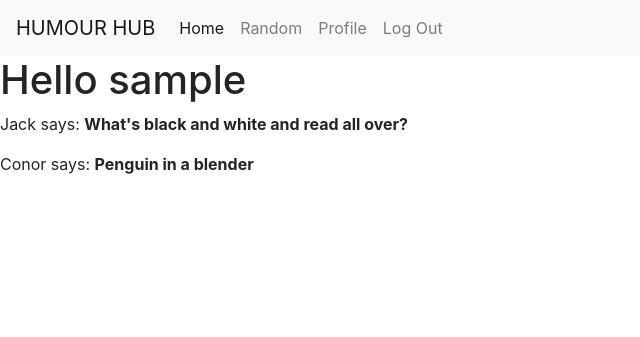
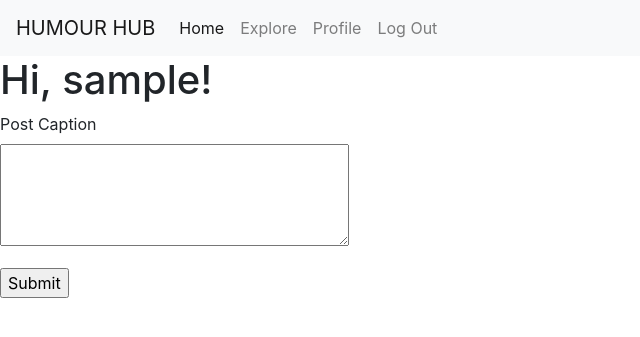
Before and after one commit to louisboswell/loungr, a Flask app: page / in a window 1280 px wide. Shown: the top 337 px of the page, without its empty margins (0-640 px from the left). Run offline with Flask 2, Linux system fonts and the light colour scheme; the visitor is signed in with stand-in values (Sample User, id 1); data comes from the database, SQL or seed files in the repository; both versions use the stored data as it was after the commit; data that the repository does not hold is empty; some libraries are stand-ins or nearby versions.

Commit message:
Basic index page, explore page and text posting working.

```diff
--- a/app/forms.py
+++ b/app/forms.py
@@ -1,3 +1,4 @@
+from typing import Text
 from flask_wtf import FlaskForm
 from wtforms import StringField, PasswordField, BooleanField, SubmitField, TextAreaField
 from wtforms.validators import DataRequired, ValidationError, Email, EqualTo, Length
@@ -42,5 +43,9 @@ class EditProfileForm(FlaskForm):
             if user is not None:
                 raise ValidationError('Please use a different username.')
 
+class PostForm(FlaskForm):
+    post = TextAreaField('Post Caption', validators=[DataRequired(), Length(min=1, max=140)])
+    submit = SubmitField('Submit')
+
 class EmptyForm(FlaskForm):
     submit = SubmitField('Submit')
--- a/app/routes.py
+++ b/app/routes.py
@@ -1,24 +1,32 @@
 from flask import render_template, flash, redirect, url_for, request
+from flask.ctx import copy_current_request_context
 from app import app, db
-from app.forms import LoginForm, RegistrationForm, EditProfileForm, EmptyForm
+from app.forms import LoginForm, PostForm, RegistrationForm, EditProfileForm, EmptyForm
 from flask_login import current_user, login_user, login_required, logout_user
-from app.models import User
+from app.models import Post, User
 from werkzeug.urls import url_parse
 from datetime import datetime
 
-@app.route('/')
-@app.route('/index')
+@app.route('/', methods=['GET', 'POST'])
+@app.route('/index', methods=['GET', 'POST'])
 @login_required
 def index():
-    posts = [
-        { 'author': {'username': 'Jack'},
-            'body': "What's black and white and read all over?"
-        },
-        { 'author': {'username': 'Conor'},
-            'body': "Penguin in a blender"
-        }
-    ]
-    return render_template('index.html', posts=posts, title = 'Humour Hub')
+
+    form = PostForm()
+    if form.validate_on_submit():
+        post = Post(body=form.post.data, author=current_user)
+        db.session.add(post)
+        db.session.commit()
+        return redirect(url_for('index'))
+
+    posts = current_user.followed_posts().all()
+    return render_template('index.html', posts=posts, title = 'Humour Hub', form=form)
+
+@app.route('/expore')
+@login_required
+def explore():
+    posts = Post.query.order_by(Post.timestamp.desc()).all()
+    return render_template('index.html', title= 'Explore Content', posts= posts)
 
 @app.route('/login', methods=['GET', 'POST'])
 def login():
--- a/app/templates/base.html
+++ b/app/templates/base.html
@@ -19,7 +19,7 @@
                       <a class="nav-link" href="{{ url_for('index')}}">Home<span class="sr-only">(current)</span></a>
                     </li>
                     <li class="nav-item">
-                      <a class="nav-link" href="#">Random</a>
+                      <a class="nav-link" href="{{ url_for('explore') }}">Explore</a>
                     </li>
 
                     {% if current_user.is_anonymous %}
--- a/app/templates/index.html
+++ b/app/templates/index.html
@@ -1,15 +1,21 @@
-<!DOCTYPE html>
 {% extends "base.html" %}
 
-
-<html>
 {% block content %}
-  <body>
-    <h1>Hello {{ current_user.username }} </h1>
-
+    <h1>Hi, {{ current_user.username }}!</h1>
+    {% if form %}
+    <form action="" method="post">
+        {{ form.hidden_tag() }}
+        <p>
+            {{ form.post.label }}<br>
+            {{ form.post(cols=32, rows=4) }}<br>
+            {% for error in form.post.errors %}
+            <span style="color: red;">[{{ error }}]</span>
+            {% endfor %}
+        </p>
+        <p>{{ form.submit() }}</p>
+    </form>
+    {% endif %}
     {% for post in posts %}
-    <div><p  style="display:inline-block">{{ post.author.username }} says: </p> <b  style="display:inline-block">{{ post.body }}</b></div>
+        {% include '_post.html' %}
     {% endfor %}
-    </body>
-    {% endblock %}
-</html>
+{% endblock %}
--- a/config.py
+++ b/config.py
@@ -7,3 +7,5 @@ class Config(object):
     SQLALCHEMY_DATABASE_URI = os.environ.get('DATABASE_URL') or \
         'sqlite:///' + os.path.join(basedir, 'app.db')
     SQLALCHEMY_TRACK_MODIFICATIONS = False
+
+    POSTS_PER_PAGE = 3
```
Also changed, not shown: app/templates/_post.html (+10 -5 lines), README.md, app.db.
